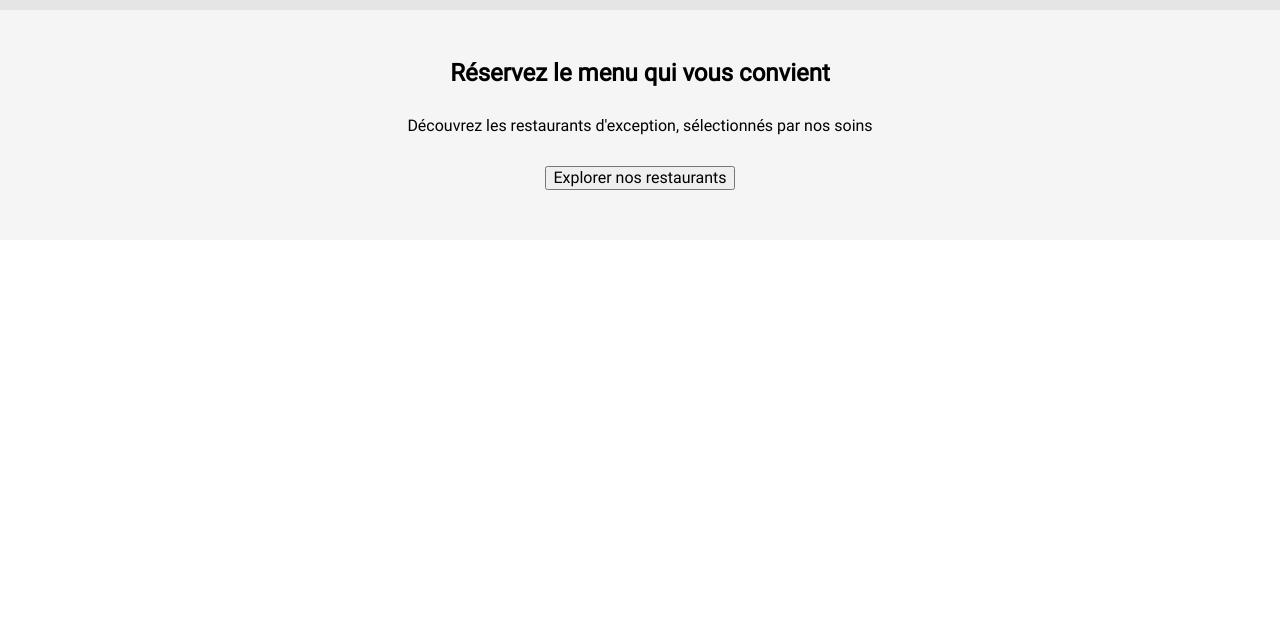
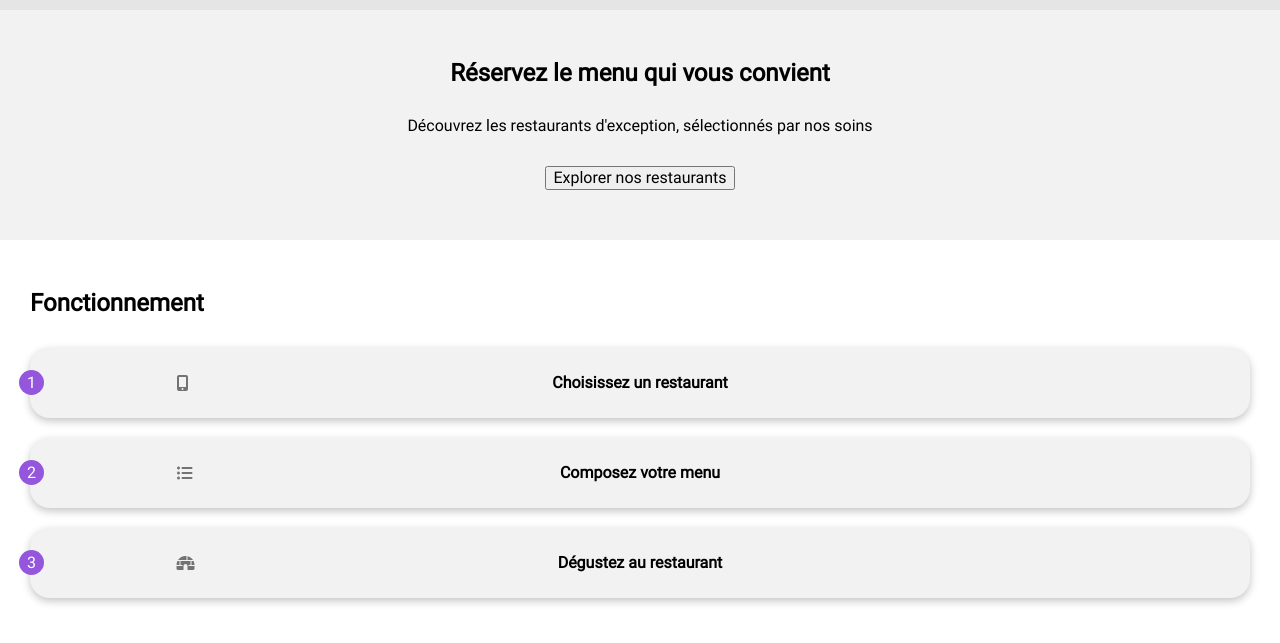
Before and after one commit to clementInnodev/Projet_3_Openclassrooms, a plain HTML site: page homepage.html in a window 1280 px wide. Shown: the part 87-730 px from the top of the page. Drawn offline with Linux system fonts and the light colour scheme.

Commit message:
Création et mise en page section guide

```diff
--- a/css/index.scss
+++ b/css/index.scss
@@ -3,6 +3,7 @@
 @import "./scss/Base";
 @import "./scss/components/loader";
 @import "./scss/components/btn";
+@import "./scss/components/guide-card";
 @import "./scss/layout/header";
 @import "./scss/layout/footer";
 @import "./scss/layout/nav";
--- /dev/null
+++ b/css/scss/components/_guide-card.scss
@@ -0,0 +1,34 @@
+.guide-card{
+    display: flex;
+    align-items: center;
+    justify-content: center;
+    background-color: $color-background;
+    margin: 0 0 20px 0;
+    height: 70px;
+    border-radius: 20px;
+    position: relative;
+    @include shadow;
+    &:nth-child(4){
+        margin: 0 0 50px 0;
+    }
+    &-title{
+        font-size: 1rem;
+    }
+    &-number{
+        position: absolute;
+        display: flex;
+        align-items: center;
+        justify-content: center;
+        left: -11px;
+        color: white;
+        background-color: $color-primary;
+        height: 25px;
+        width: 25px;
+        border-radius: 20px;
+    }
+    &-icone{
+        color: darken($color: $color-background, $amount: 50%);
+        position: absolute;
+        left: 12%;
+    }
+}
--- a/css/scss/layout/_header.scss
+++ b/css/scss/layout/_header.scss
@@ -13,7 +13,7 @@
         background-color: darken($color: $color-background, $amount: 5%);
     }
     &-research{
-        background-color: lighten($color: $color-background, $amount: 1%);
+        background-color: $color-background;
     }
     &-title{
         margin: 0;
--- a/css/scss/pages/_homepage.scss
+++ b/css/scss/pages/_homepage.scss
@@ -0,0 +1,7 @@
+.guide{
+    padding: 0 30px 0 30px;
+    &-title{
+        font-size: 1.5rem;
+        margin: 50px 0 30px 0;
+    }
+}
--- a/homepage.html
+++ b/homepage.html
@@ -30,9 +30,27 @@
 
     </section>
 
+    <section class="guide">
 
-    <section>
+      <h2 class="guide-title">Fonctionnement</h2>
 
+      <div class="guide-card">
+        <div class="guide-card-number">1</div>
+        <i class="fa-solid fa-mobile-screen-button guide-card-icone"></i>
+        <h3 class="guide-card-title">Choisissez un restaurant</h3>
+      </div>
+
+      <div class="guide-card">
+        <div class="guide-card-number">2</div>
+        <i class="fa-solid fa-list-ul guide-card-icone"></i>
+        <h3 class="guide-card-title">Composez votre menu</h3>
+      </div>
+
+      <div class="guide-card">
+        <div class="guide-card-number">3</div>
+        <i class="fa-solid fa-igloo guide-card-icone"></i>
+        <h3 class="guide-card-title">Dégustez au restaurant</h3>
+      </div>
 
     </section>
 
@@ -40,5 +58,8 @@
 
 
 
+
+
+
   </body>
 </html>
```
Also changed, not shown: css/index.css.
